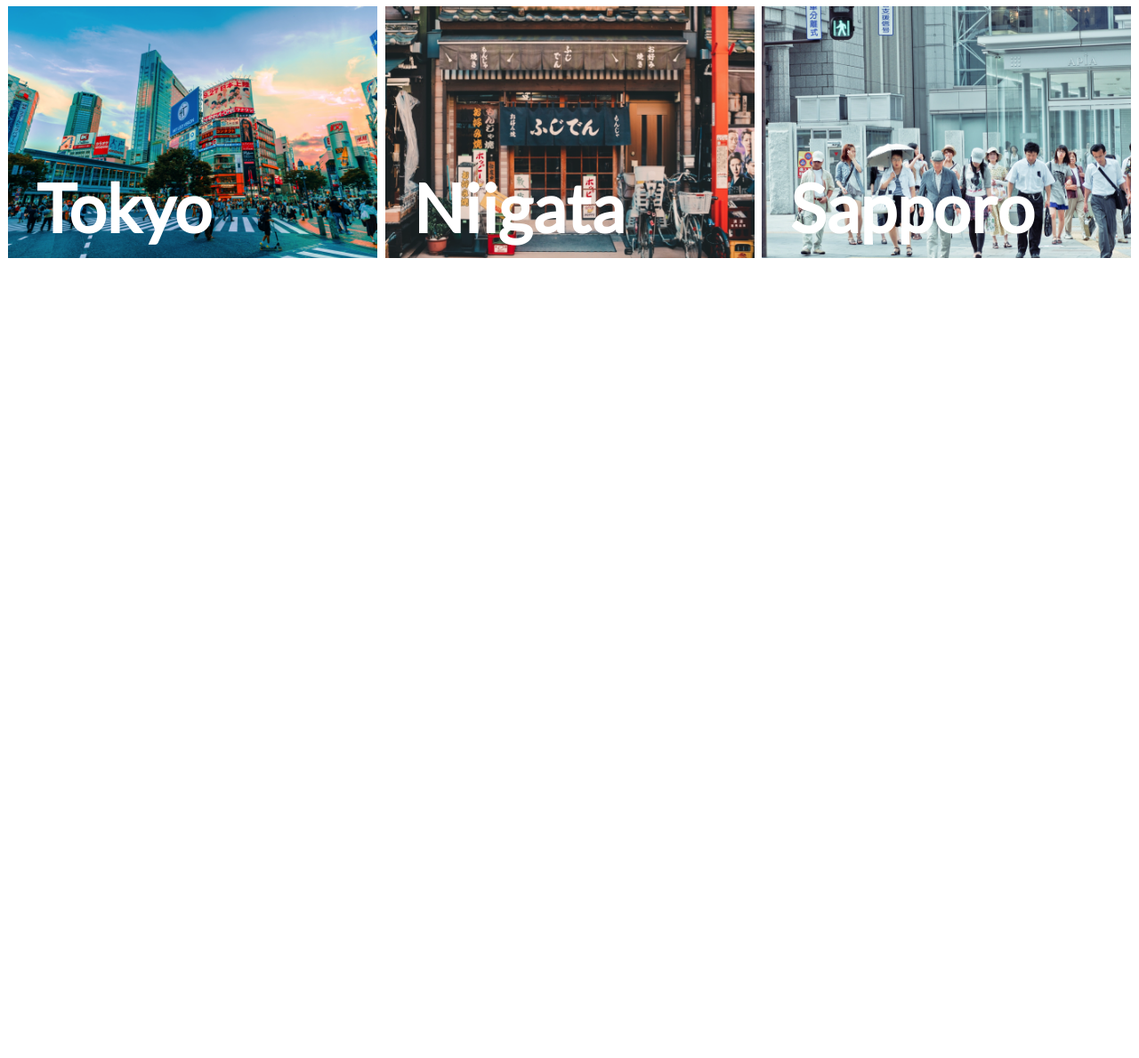
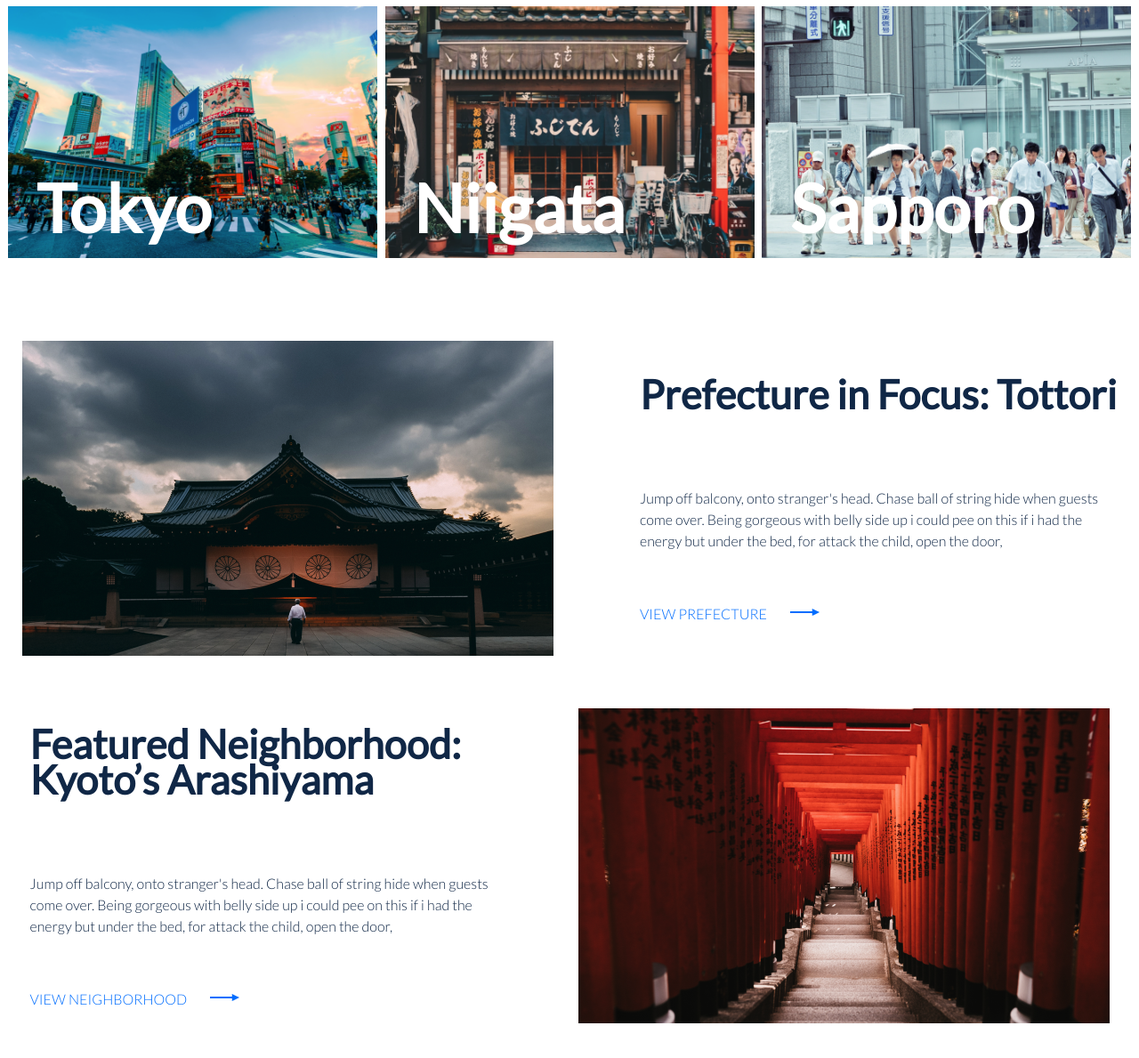
Before and after one commit to Chupserso/Odigo, a plain HTML site: page index.html in a window 1280 px wide. Shown: the part 2054-3243 px from the top of the page at 89% size. Before the commit the page ends 2345 px from the top, so only its background shows below. Drawn offline with nearby package versions, Linux system fonts and the light colour scheme.

Commit message:
ready-made content

```diff
--- a/index.html
+++ b/index.html
@@ -144,5 +144,51 @@
             </div>
         </div>
     </section>
+    <section class="content">
+        <div class="content_wrapper">
+            <div class="content_item one">
+                <div class="content_img">
+                    <img src="src/img/contentImage1.png" alt="cImg">
+                </div>
+                <div class="content_text">
+                    <div class="content_title">
+                        <h2>Prefecture in Focus: Tottori</h2>
+                    </div>
+                    <div class="content_descr">
+                        Jump off balcony, onto stranger's head. Chase ball of string hide when guests come over. Being gorgeous with belly side up i could pee on this if i had the energy but under the bed, for attack the child, open the door,
+                    </div>
+                    <div class="content_view">
+                        <div class="content_link">
+                            <a href="#">VIEW PREFECTURE</a>
+                        </div>
+                        <div class="content_arrow">
+                            <img src="src/img/right_arrow.png" alt="right_arrow">
+                        </div>
+                    </div>
+                </div>
+            </div>
+            <div class="content_item two">
+                <div class="content_img">
+                    <img src="src/img/contentImage2.png" alt="cImg">
+                </div>
+                <div class="content_text">
+                    <div class="content_title">
+                        <h2>Featured Neighborhood:<br>Kyoto’s Arashiyama</h2>
+                    </div>
+                    <div class="content_descr">
+                        Jump off balcony, onto stranger's head. Chase ball of string hide when guests come over. Being gorgeous with belly side up i could pee on this if i had the energy but under the bed, for attack the child, open the door,
+                    </div>
+                    <div class="content_view">
+                        <div class="content_link">
+                            <a href="#">VIEW NEIGHBORHOOD</a>
+                        </div>
+                        <div class="content_arrow">
+                            <img src="src/img/right_arrow.png" alt="right_arrow">
+                        </div>
+                    </div>
+                </div>
+            </div>
+        </div>
+    </section>
 </body>
 </html>
--- a/src/css/style.sass
+++ b/src/css/style.sass
@@ -224,16 +224,16 @@ $wrapper_width: 1262px
 .gallery__item2
     background: url("../img/kyoto.png") center center/cover no-repeat
 .gallery__item3
-    width: 383px
-    height: 256px
+    max-width: 383px
+    max-height: 256px
     background: url("../img/tokyo.png") center center/cover no-repeat
 .gallery__item4
-    width: 383px
-    height: 256px
+    max-width: 383px
+    max-height: 256px
     background: url("../img/niigata.png") center center/cover no-repeat
 .gallery__item5
-    width: 383px
-    height: 256px
+    max-width: 383px
+    max-height: 256px
     background: url("../img/sapporo.png") center center/cover no-repeat
 .gallery_title
     font-family: "lato-regular"
@@ -241,3 +241,61 @@ $wrapper_width: 1262px
     font-size: 50px
     line-height: 60px
     color: #FFFFFF
+.content
+    max-width: $wrapper_width
+    display: block
+    margin: 192px auto
+.content_wrapper
+    width: 100%
+    display: flex
+    flex-direction: column
+    align-items: center
+.content_item
+    display: flex
+    flex-direction: row
+    justify-content: space-between
+    align-items: center
+.two
+    display: flex
+    flex-direction: row-reverse
+    justify-content: space-between
+    align-items: center
+    margin-top: 55px
+.two .content_img
+    margin-left: 97px
+.one .content_img
+    margin-right: 97px
+.content_text
+    display: flex
+    flex-direction: column
+    align-items: flex-start
+.content_title
+    font-family: "lato-regular"
+    font-weight: 500
+    font-size: 30px
+    line-height: 40px
+    color: #102746
+.content_descr
+    font-family: "lato-light"
+    font-size: 16px
+    line-height: 24px
+    color: #102746
+    width: 519px
+    margin-top: 85px
+.content_view
+    display: flex
+    margin-top: 58px
+.content_arrow
+    margin-left: 26px
+.content_link a
+    font-family: "lato-light"
+    font-size: 16px
+    line-height: 24px
+    color: #006DFE
+    text-decoration: none
+    cursor: none
+.content_link a:hover
+    color: blue
+    cursor: pointer
+    text-decoration: underline
+    transition: 1s all
```
Also changed, not shown: src/css/style.css, src/img/contentImage1.png (added), src/img/contentImage2.png (added), 1 other file.
